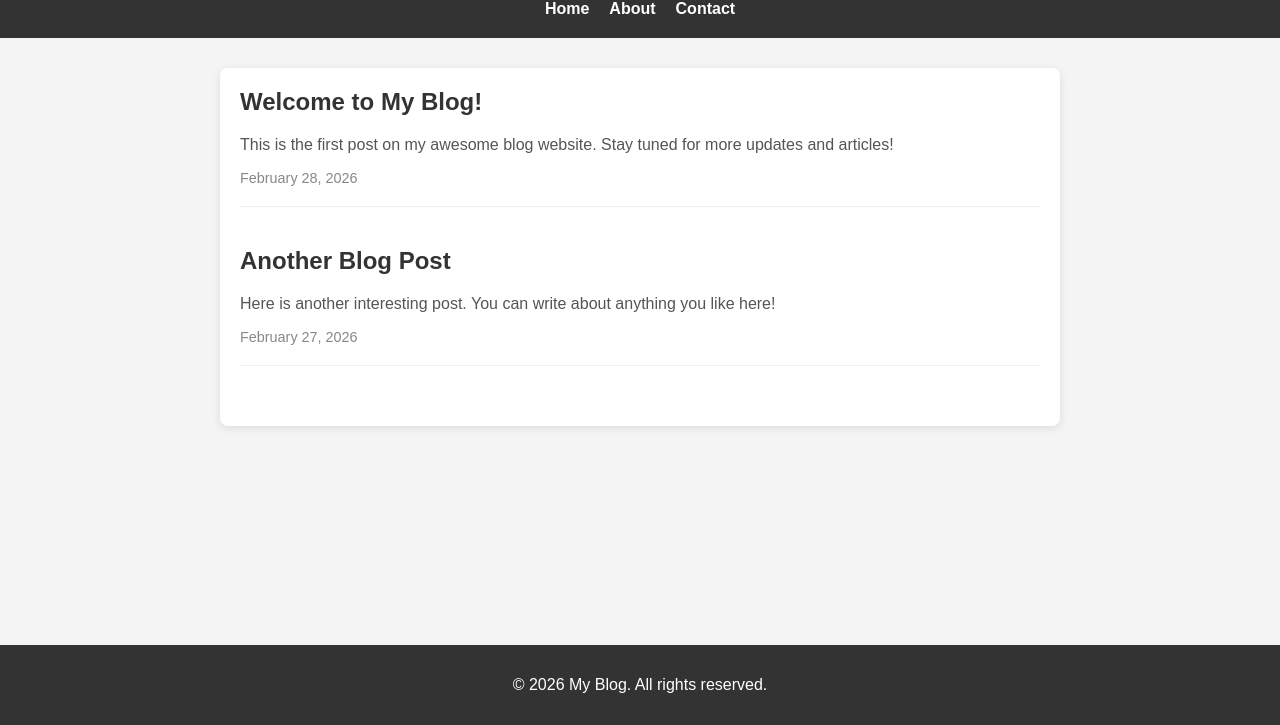
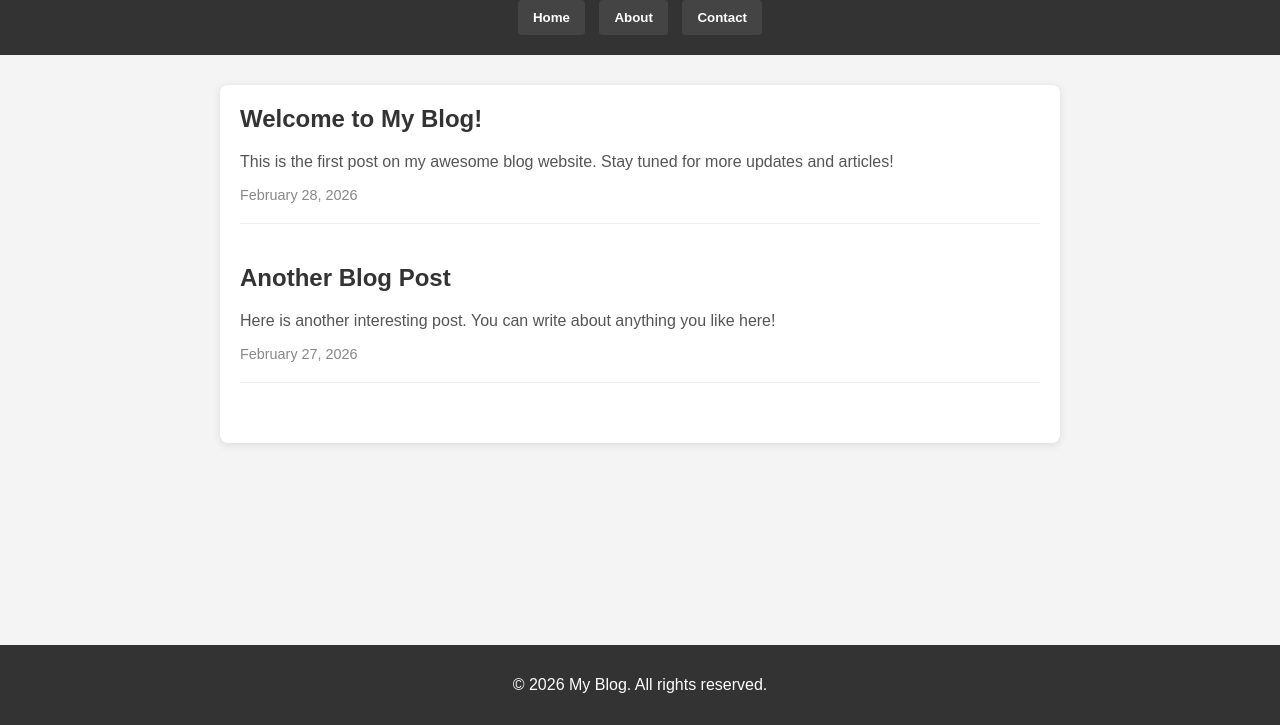
Before and after one commit to BhavikAgarwal16/Blog-Website, a plain HTML site: page Index.html in a window 1280 px wide. Shown: the part 75-800 px from the top of the page. Drawn offline with Linux system fonts and the light colour scheme.

Commit message:
Added naviagted file

```diff
--- a/Index.html
+++ b/Index.html
@@ -9,12 +9,10 @@
 <body>
     <header>
         <h1>My Blog</h1>
-        <nav>
-            <ul>
-                <li><a href="#">Home</a></li>
-                <li><a href="#about">About</a></li>
-                <li><a href="#contact">Contact</a></li>
-            </ul>
+        <nav class="navbar">
+            <button onclick="window.location.href='#'">Home</button>
+            <button onclick="window.location.href='#about'">About</button>
+            <button onclick="window.location.href='#contact'">Contact</button>
         </nav>
     </header>
     <main>
--- a/Style.css
+++ b/Style.css
@@ -41,6 +41,25 @@ nav ul li a:hover {
     color: #ffd700;
 }
 
+/* button-based navbar styling */
+nav.navbar {
+    margin-top: 10px;
+}
+nav.navbar button {
+    background: #444;
+    color: #fff;
+    border: none;
+    padding: 10px 15px;
+    margin: 0 5px;
+    cursor: pointer;
+    font-weight: bold;
+    border-radius: 4px;
+    transition: background 0.2s;
+}
+nav.navbar button:hover {
+    background: #555;
+}
+
 main {
     max-width: 800px;
     margin: 30px auto;
```
